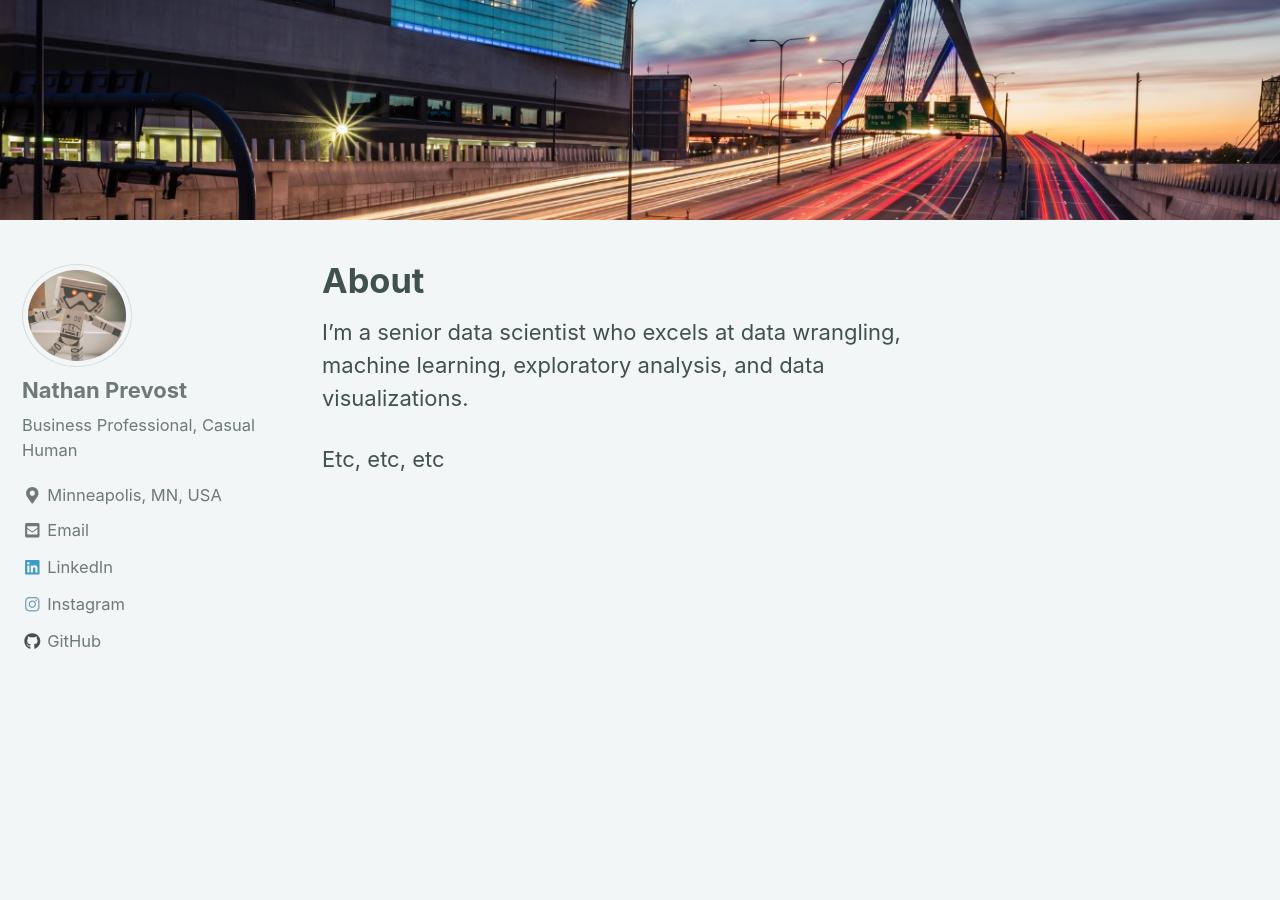
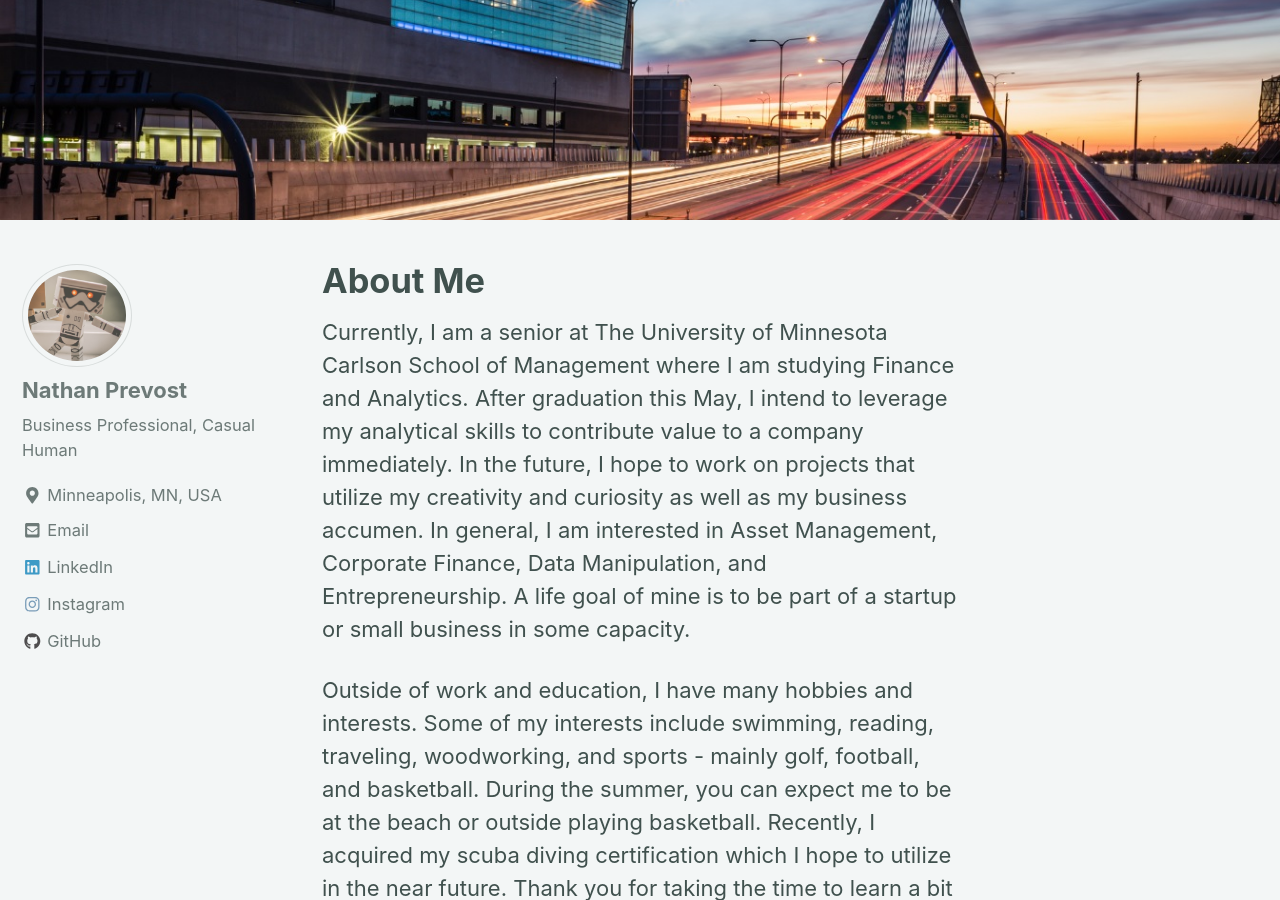
Before and after one commit to Nate-The-Walrus/Nate-The-Walrus.github.io, a Jekyll site: the page built from _pages/about.md, in a window 1280 px wide and 900 px high, scrolled down 353 px. Built offline with Jekyll 4.4.1, drawn with Linux system fonts in a browser that asks for light colours; nearby versions of some CDN libraries; some of the changed text lies outside the part shown.

Commit message:
change to about page

```diff
--- a/_pages/about.md
+++ b/_pages/about.md
@@ -1,10 +1,13 @@
 ---
-title: "About"
+title: "About Me"
 permalink: /about/
 header:
   image: "/images/zakim.jpg"
 ---
 
-I'm a senior data scientist who excels at data wrangling, machine learning, exploratory analysis, and data visualizations.
+Currently, I am a senior at The University of Minnesota Carlson School of Management where I am studying Finance and Analytics. After graduation this May, I intend to leverage my analytical skills to contribute value to a company
+immediately. In the future, I hope to work on projects that utilize my creativity and curiosity as well as my business accumen. In general, I am interested in Asset Management, Corporate Finance, Data Manipulation,
+and Entrepreneurship. A life goal of mine is to be part of a startup or small business in some capacity.
 
-Etc, etc, etc
+Outside of work and education, I have many hobbies and interests. Some of my interests include swimming, reading, traveling, woodworking, and sports - mainly golf, football, and basketball. During the summer, you can expect me to be at
+the beach or outside playing basketball. Recently, I acquired my scuba diving certification which I hope to utilize in the near future. Thank you for taking the time to learn a bit about me!
```
